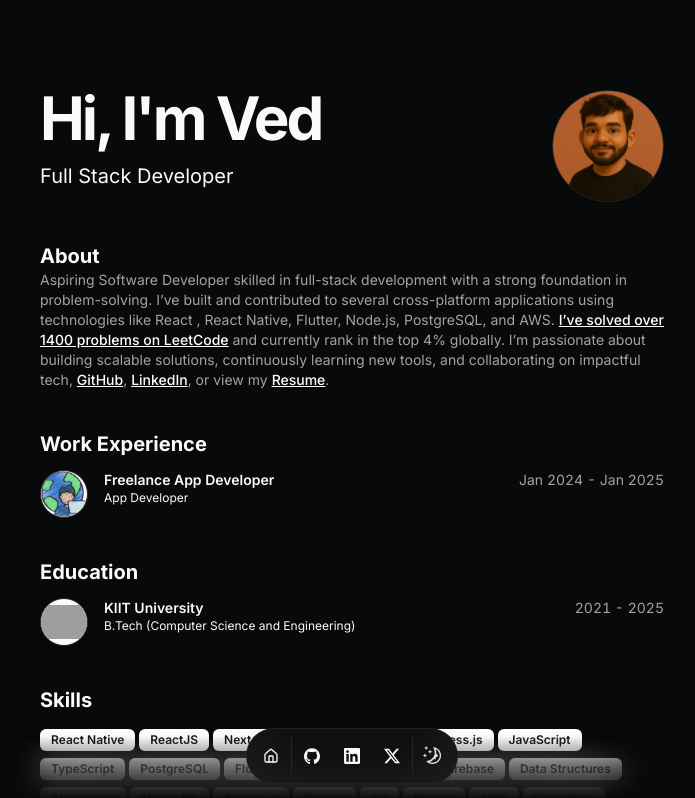
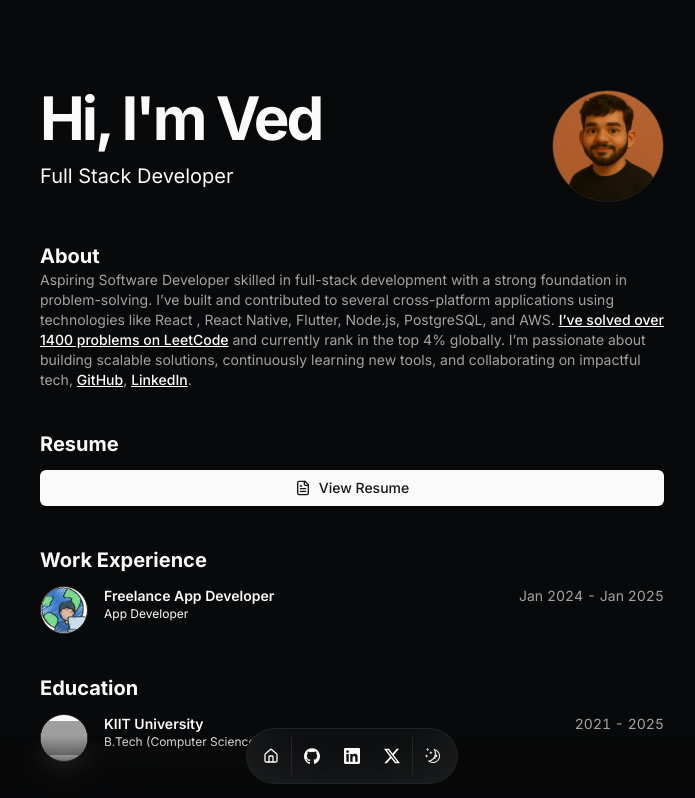
Before and after one commit to 0CyberGhost0/portfolio, a Next.js app: page / in a window 1280 px wide. Shown: the top 798 px of the page, without its empty margins (288-983 px from the left). Built offline with nearby package versions, Linux system fonts and the light colour scheme; grey boxes are pictures that could not be loaded.

Commit message:
Added Resume Button

```diff
--- a/package.json
+++ b/package.json
@@ -12,7 +12,7 @@
     "@radix-ui/react-avatar": "^1.0.4",
     "@radix-ui/react-icons": "^1.3.0",
     "@radix-ui/react-separator": "^1.1.0",
-    "@radix-ui/react-slot": "^1.0.2",
+    "@radix-ui/react-slot": "^1.2.1",
     "@radix-ui/react-tooltip": "^1.0.7",
     "@types/mdx": "^2.0.13",
     "@vercel/analytics": "^1.5.0",
--- a/src/app/page.tsx
+++ b/src/app/page.tsx
@@ -7,7 +7,9 @@
 import { ResumeCard } from "@/components/resume-card";
 import { Avatar, AvatarFallback, AvatarImage } from "@/components/ui/avatar";
 import { Badge } from "@/components/ui/badge";
+import { Button } from "@/components/ui/button";
 import { DATA } from "@/data/resume";
+import { FileText } from "lucide-react";
 import Link from "next/link";
 import Markdown from "react-markdown";
 
@@ -52,6 +54,30 @@
           </Markdown>
         </BlurFade>
       </section>
+
+      <section id="resume">
+        <div className="flex min-h-0 flex-col gap-y-3">
+          <BlurFade delay={BLUR_FADE_DELAY * 5}>
+            <h2 className="text-xl font-bold">Resume</h2>
+          </BlurFade>
+
+          <BlurFade delay={BLUR_FADE_DELAY * 6}>
+            <a
+              href={DATA.resumeLink}
+              target="_blank"
+              rel="noopener noreferrer"
+              className="w-full"
+            >
+              <Button variant="default" className="w-full flex items-center justify-center gap-2">
+                <FileText className="h-4 w-4" />
+                View Resume
+              </Button>
+            </a>
+          </BlurFade>
+        </div>
+      </section>
+
+
 
 
 
@@ -230,6 +256,6 @@
 
       </section>
 
-    </main>
+    </main >
   );
 }
--- a/src/components/ui/button.tsx
+++ b/src/components/ui/button.tsx
@@ -1,11 +1,11 @@
-import { Slot } from "@radix-ui/react-slot";
-import { cva, type VariantProps } from "class-variance-authority";
-import * as React from "react";
+import * as React from "react"
+import { Slot } from "@radix-ui/react-slot"
+import { cva, type VariantProps } from "class-variance-authority"
 
-import { cn } from "@/lib/utils";
+import { cn } from "@/lib/utils"
 
 const buttonVariants = cva(
-  "inline-flex items-center justify-center whitespace-nowrap rounded-md text-sm font-medium transition-colors focus-visible:outline-none focus-visible:ring-1 focus-visible:ring-ring disabled:pointer-events-none disabled:opacity-50",
+  "inline-flex items-center justify-center gap-2 whitespace-nowrap rounded-md text-sm font-medium transition-colors focus-visible:outline-none focus-visible:ring-1 focus-visible:ring-ring disabled:pointer-events-none disabled:opacity-50 [&_svg]:pointer-events-none [&_svg]:size-4 [&_svg]:shrink-0",
   {
     variants: {
       variant: {
@@ -24,7 +24,7 @@
         default: "h-9 px-4 py-2",
         sm: "h-8 rounded-md px-3 text-xs",
         lg: "h-10 rounded-md px-8",
-        icon: "h-9 w-9 rounded-full",
+        icon: "h-9 w-9",
       },
     },
     defaultVariants: {
@@ -32,26 +32,26 @@
       size: "default",
     },
   }
-);
+)
 
 export interface ButtonProps
   extends React.ButtonHTMLAttributes<HTMLButtonElement>,
     VariantProps<typeof buttonVariants> {
-  asChild?: boolean;
+  asChild?: boolean
 }
 
 const Button = React.forwardRef<HTMLButtonElement, ButtonProps>(
   ({ className, variant, size, asChild = false, ...props }, ref) => {
-    const Comp = asChild ? Slot : "button";
+    const Comp = asChild ? Slot : "button"
     return (
       <Comp
         className={cn(buttonVariants({ variant, size, className }))}
         ref={ref}
         {...props}
       />
-    );
+    )
   }
-);
-Button.displayName = "Button";
+)
+Button.displayName = "Button"
 
-export { Button, buttonVariants };
+export { Button, buttonVariants }
--- a/src/data/resume.tsx
+++ b/src/data/resume.tsx
@@ -8,8 +8,9 @@
   location: "Varanasi, India",
   locationLink: "https://www.google.com/maps/place/Bhubaneswar",
   description: "Full Stack Developer",
+  resumeLink: "https://drive.google.com/file/d/1_29NzhTQ24qsy00tCcom8gNNESbRqfHB/view",
   summary:
-    "Aspiring Software Developer skilled in full-stack development with a strong foundation in problem-solving. I’ve built and contributed to several cross-platform applications using technologies like React , React Native,  Flutter, Node.js, PostgreSQL, and AWS. [I’ve solved over 1400 problems on LeetCode](https://leetcode.com/Ved07) and currently rank in the top 4% globally. I’m passionate about building scalable solutions, continuously learning new tools, and collaborating on impactful tech, [GitHub](https://github.com/CyberGhost0), [LinkedIn](https://www.linkedin.com/in/Ved0709/), or view my [Resume](https://drive.google.com/file/d/1_29NzhTQ24qsy00tCcom8gNNESbRqfHB/view?usp=drive_link).",
+    "Aspiring Software Developer skilled in full-stack development with a strong foundation in problem-solving. I’ve built and contributed to several cross-platform applications using technologies like React , React Native,  Flutter, Node.js, PostgreSQL, and AWS. [I’ve solved over 1400 problems on LeetCode](https://leetcode.com/Ved07) and currently rank in the top 4% globally. I’m passionate about building scalable solutions, continuously learning new tools, and collaborating on impactful tech, [GitHub](https://github.com/CyberGhost0), [LinkedIn](https://www.linkedin.com/in/Ved0709/).",
   avatarUrl: "/profile.png",
   skills: [
     "React Native",
```
Also changed, not shown: 1 other file (tests, documents, lock files or other folders).
